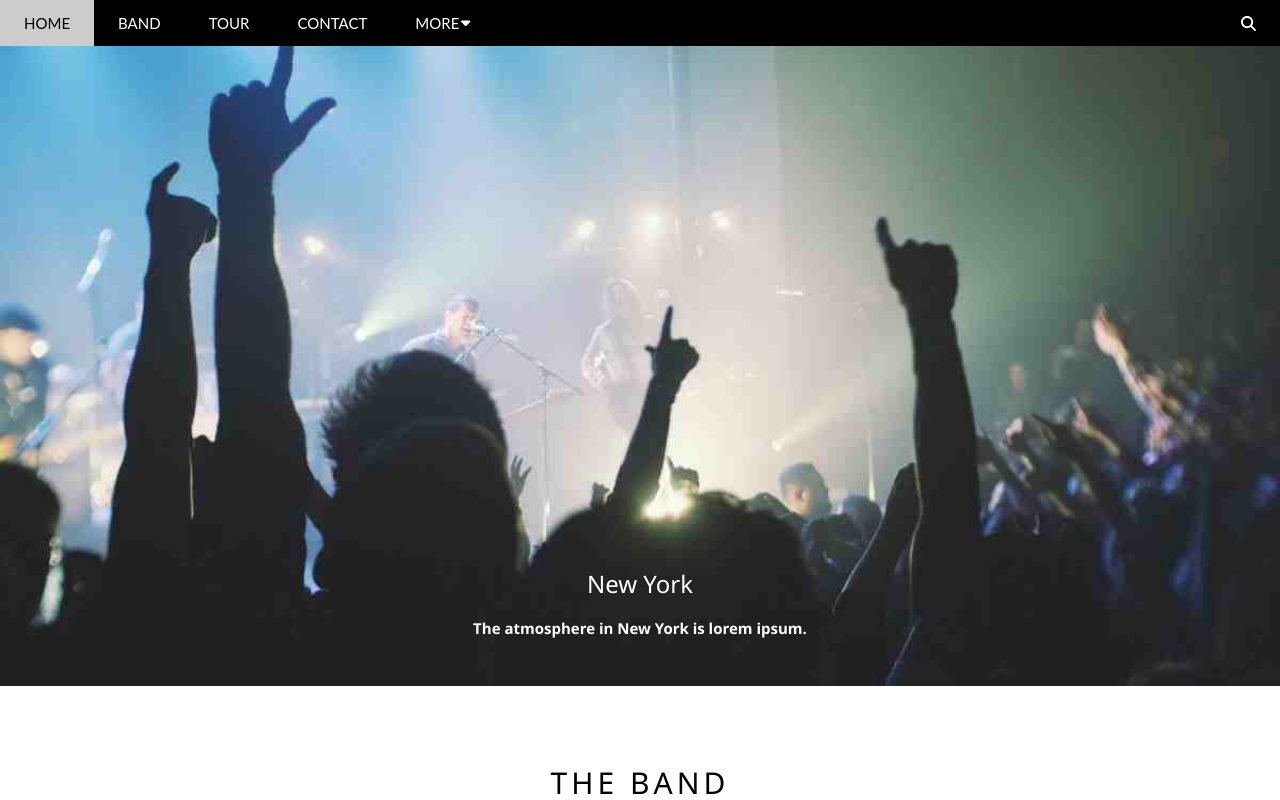
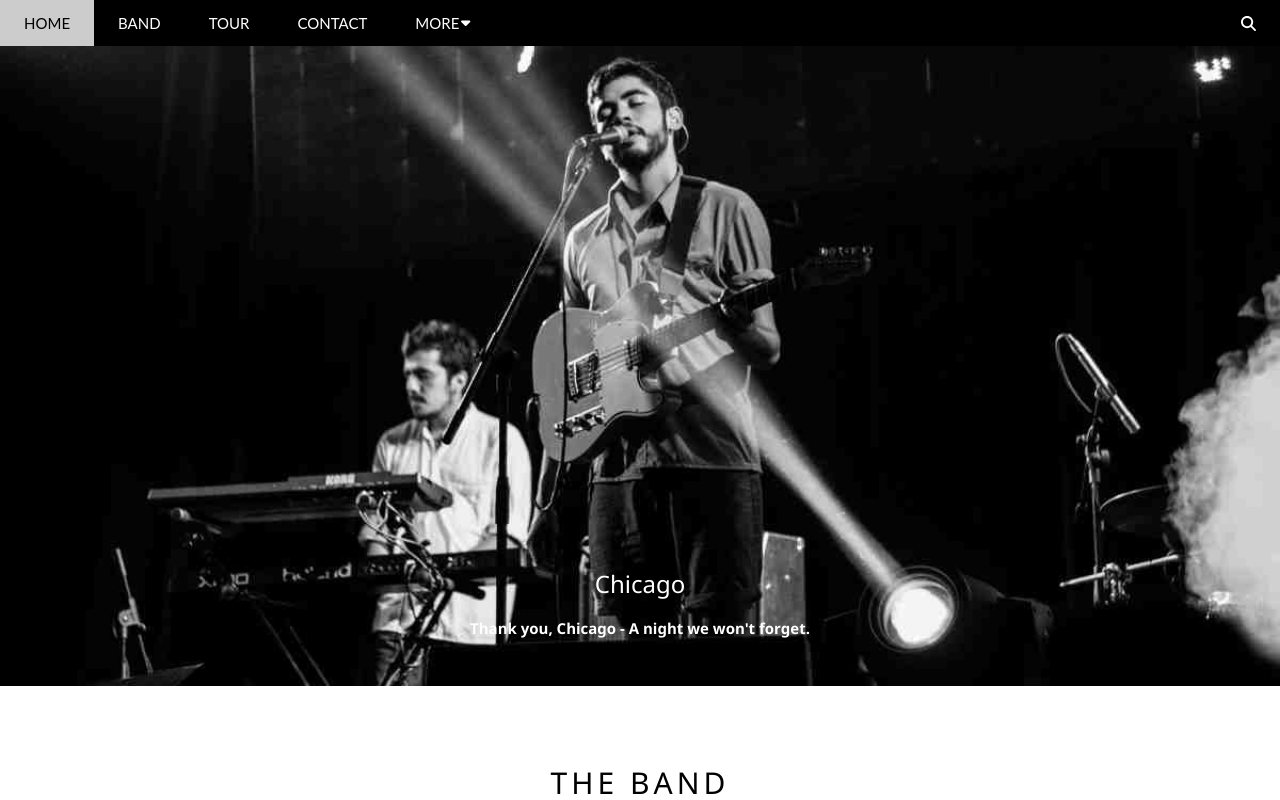
Before and after one commit to hunghuyphung/band-template-reactjs, a React (Create React App) app: page / in a window 1280 px wide. Shown: the top 800 px of the page. Built offline with nearby package versions, Linux system fonts and the light colour scheme.

Commit message:
create-slider

```diff
--- a/src/components/Slider/Slider.css
+++ b/src/components/Slider/Slider.css
@@ -1,9 +1,8 @@
 #slider {
     position: relative;
     top: 46px;
-    padding-top: 50%;
-    background: url("../../assets/ny.jpg") no-repeat top center;
-    background-size: cover;
+    /*background: url("../../assets/ny.jpg") no-repeat top center;*/
+    /*background-size: cover;*/
 }
 
 #slide-heading {
--- a/src/components/Slider/Slider.js
+++ b/src/components/Slider/Slider.js
@@ -1,11 +1,48 @@
 import './Slider.css';
+import nyImg from '../../assets/ny.jpg';
+import chicagoImg from '../../assets/chicago.jpg';
+import laImg from '../../assets/la.jpg';
+import {useLayoutEffect, useState} from "react";
+
+const slidePlaces = [
+    {
+        name: 'New York',
+        desc: 'The atmosphere in New York is lorem ipsum.',
+        image: nyImg
+    },
+    {
+        name: 'Chicago',
+        desc: 'Thank you, Chicago - A night we won\'t forget.',
+        image: chicagoImg
+    },
+    {
+        name: 'Los Angeles',
+        desc: 'We had the best time playing at Venice Beach!',
+        image: laImg
+    }
+];
 
 function Slider() {
+    const [slideIndex, setSlideIndex] = useState(0);
+
+    useLayoutEffect(() => {
+        setTimeout(() => {
+            if (slideIndex === 3) {
+                setSlideIndex(0);
+            } else {
+                setSlideIndex(prevIndex => prevIndex + 1);
+            }
+        }, 4000);
+    }, [slideIndex]);
+
+    const index = slideIndex === 0 ? 0 : slideIndex - 1;
+
     return (
         <div id="slider">
+            <img src={slidePlaces[index].image} alt="" style={{width: '100%'}}/>
             <div id="slide-heading" className="color-white text-center">
-                <h3>New York</h3>
-                <p className="margin-15-0 font-segoe"><b>The atmosphere in New York is lorem ipsum.</b></p>
+                <h3>{slidePlaces[index].name}</h3>
+                <p className="margin-15-0 font-segoe"><b>{slidePlaces[index].desc}</b></p>
             </div>
         </div>
     );
```
